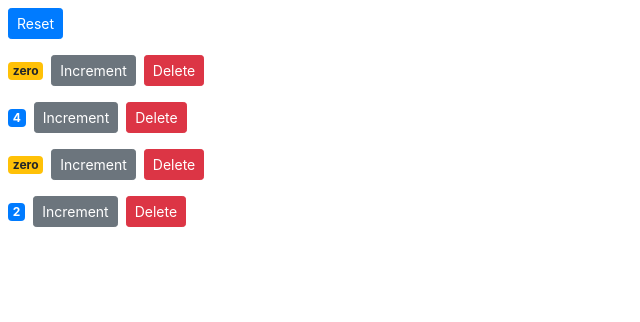
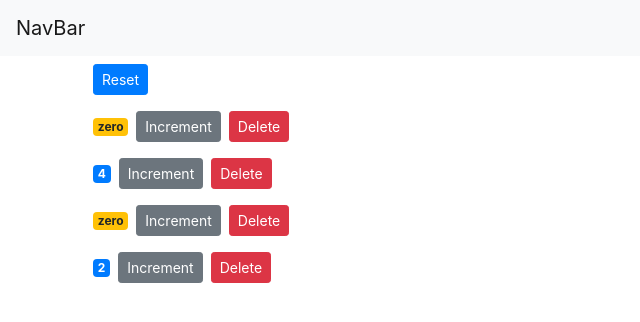
Before and after one commit to benNjogu/ReactJS, a React (Create React App) app in the folder counter-app/: page / in a window 1280 px wide. Shown: the top 322 px of the page, without its empty margins (0-640 px from the left). Built offline with nearby package versions, Linux system fonts and the light colour scheme.

Commit message:
Multiple components in sync.

```diff
--- a/counter-app/src/App.js
+++ b/counter-app/src/App.js
@@ -1,24 +1,17 @@
-import logo from './logo.svg';
+import NavBar from './Components/navbar';
+import Counters from './Components/counters';
 import './App.css';
+import Counter from './Components/counter';
+import React, { Fragment } from 'react';
 
 function App() {
   return (
-    <div className="App">
-      <header className="App-header">
-        <img src={logo} className="App-logo" alt="logo" />
-        <p>
-          Edit <code>src/App.js</code> and save to reload.
-        </p>
-        <a
-          className="App-link"
-          href="https://reactjs.org"
-          target="_blank"
-          rel="noopener noreferrer"
-        >
-          Learn React
-        </a>
-      </header>
-    </div>
+    <React.Fragment>
+      <NavBar />
+      <main className='container'>
+        <Counters />
+      </main>
+    </React.Fragment>
   );
 }
 
--- /dev/null
+++ b/counter-app/src/Components/navbar.jsx
@@ -0,0 +1,15 @@
+import React, { Component } from "react";
+
+class NavBar extends Component {
+  render() {
+    return (
+      <nav className="navbar navbar-light bg-light">
+        <a href="#" className="navbar-brand">
+          NavBar
+        </a>
+      </nav>
+    );
+  }
+}
+
+export default NavBar;
--- a/counter-app/src/index.js
+++ b/counter-app/src/index.js
@@ -4,10 +4,9 @@
 import App from './App';
 import reportWebVitals from './reportWebVitals';
 import 'bootstrap/dist/css/bootstrap.css';
-import Counters from './Components/counters';
 
 ReactDOM.render(
-  <Counters />,
+  <App />,
   document.getElementById('root')
 );
 
```
